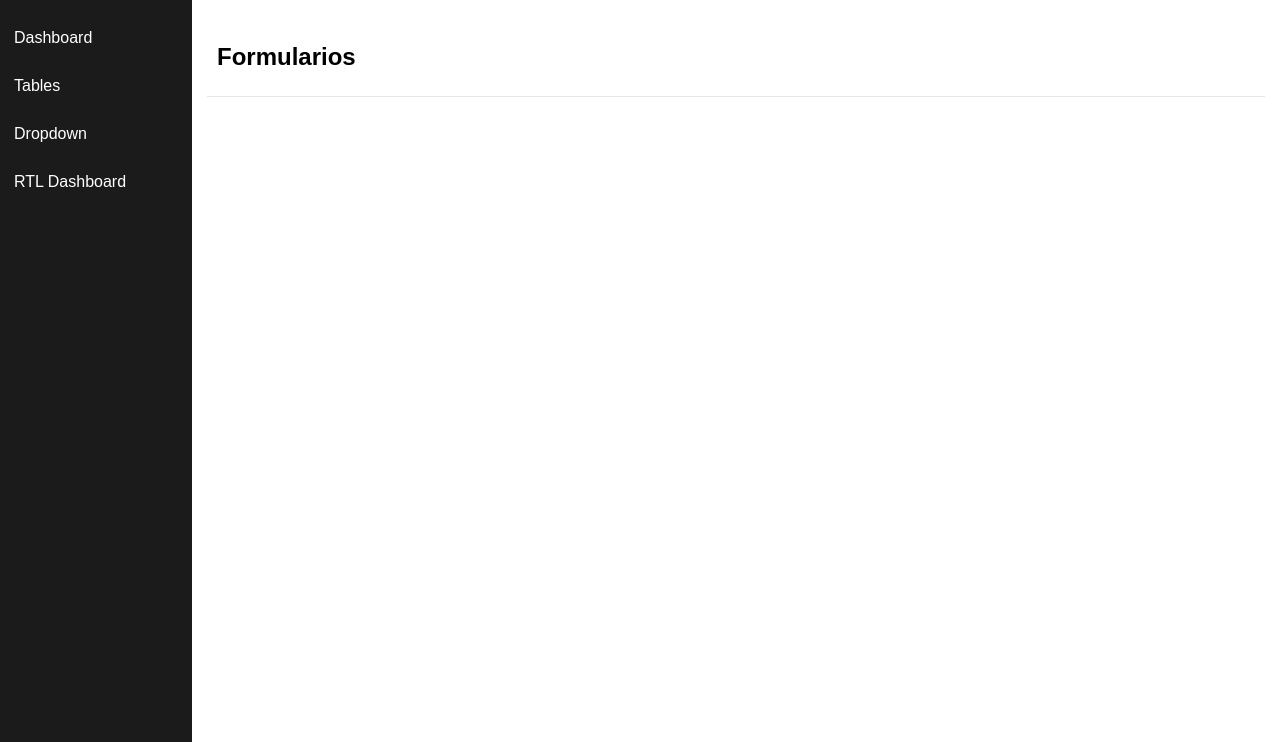
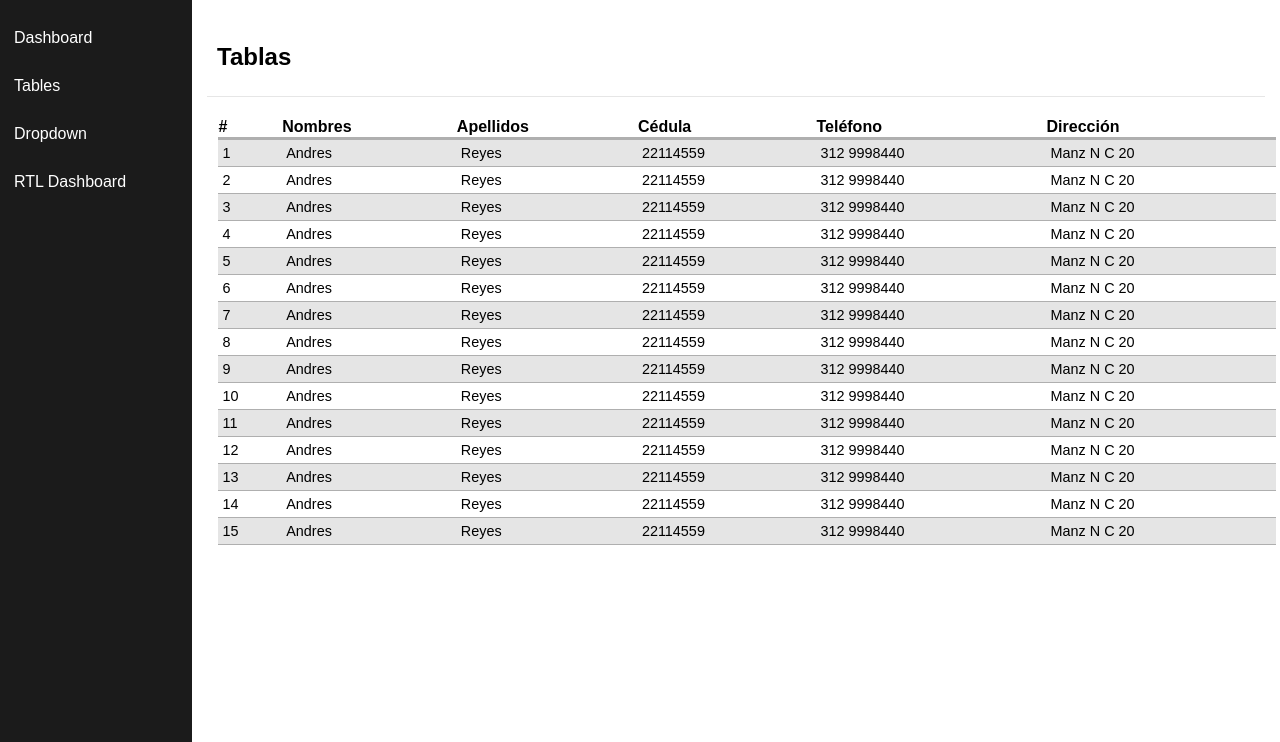
Before and after one commit to candres26/wide, a plain HTML site: page plantilla/tablas.html in a window 1280 px wide. Shown: the part 58-800 px from the top of the page. Drawn offline with Linux system fonts and the light colour scheme.

Commit message:
tabla de resultados

```diff
--- a/plantilla/css/index.css
+++ b/plantilla/css/index.css
@@ -208,18 +208,17 @@ label{
 	display: none;
 }
 
-.collapse.in{
-	border: 1px solid red;
+.in{
 	display: block;
 	font-size: 0.97em;
 	list-style-type: none;
 }
 
-.collapse.in>li{
+.in>li{
 	margin-left: -41px;
 }
 
-.collapse.in>li>a{
+.in>li>a{
 	color: #fff;
 	display: block;
 	text-decoration: none;
@@ -227,11 +226,41 @@ label{
 	padding-left: 30px;
 }
 
-.collapse.in>li>a:hover{
+.in>li>a:hover{
 	background-color: #000;
 }
 
-.collapse.in>li>a:visited{
+.in>li>a:visited{
 	text-decoration: none;
 	color: #fff;
 }
+
+.table{
+	border-collapse: collapse;
+}
+
+.table>thead{
+	border-bottom: 3px solid #AFAFAF;
+}
+
+.table>thead>tr>th{
+	text-align: left;
+}
+
+.table>tbody>tr{
+	border-bottom: 1px solid #AFAFAF;
+	font-size: 0.9em;
+}
+
+.table>tbody>tr>td{
+	padding: 5px;
+}
+
+.table>tbody>tr:hover{
+	background-color: #C8C8C8 !important;
+	cursor: pointer;
+}
+
+.table>tbody>tr:nth-child(odd){
+	background-color: #E5E5E5;
+}
--- a/plantilla/js/index.js
+++ b/plantilla/js/index.js
@@ -1,3 +1,8 @@
 function dropdown(){
-	alert(collapse.className);
+	var ele = document.querySelector('.collapse');
+	if(ele.classList.contains('in')){
+		ele.classList.remove('in');
+	}else{
+		ele.classList.add('in');
+	}
 }
--- a/plantilla/tablas.html
+++ b/plantilla/tablas.html
@@ -4,6 +4,7 @@
 	<meta charset="UTF-8">
 	<title>Template 1</title>
 	<link rel="stylesheet" href="css/index.css">
+	<script src="js/index.js"></script>
 </head>
 <body>
 	<div class="general-cont">
@@ -15,13 +16,157 @@
 			<ul class="list-menu">
 				<li><a href="index.html">Dashboard</a></li>
 				<li><a href="tablas.html">Tables</a></li>
-				<li><a href="#">Dropdown</a></li>
+					<li>
+					<a href="#" onclick="dropdown();">Dropdown</a>
+					<ul class="collapse">
+						<li><a href="#">Item 1</a></li>
+						<li><a href="#">Item 2</a></li>
+						<li><a href="#">Item 3</a></li>
+						<li><a href="#">Item 4</a></li>
+					</ul>
+				</li>
 				<li><a href="#">RTL Dashboard</a></li>
 			</ul>
 		</aside>
 		<section class="content">
 			<div class="row">
-				<h1 class="page-title">Formularios</h1>
+				<h1 class="page-title">Tablas</h1>
+				<div class="col-lg-12">
+					<table width="100%" class="table">
+						<thead>
+							<tr>
+								<th>#</th>
+								<th>Nombres</th>
+								<th>Apellidos</th>
+								<th>Cédula</th>
+								<th>Teléfono</th>
+								<th>Dirección</th>
+							</tr>
+						</thead>
+						<tbody>
+							<tr>
+								<td>1</td>
+								<td>Andres</td>
+								<td>Reyes</td>
+								<td>22114559</td>
+								<td>312 9998440</td>
+								<td>Manz N C 20</td>
+							</tr>
+							<tr>
+								<td>2</td>
+								<td>Andres</td>
+								<td>Reyes</td>
+								<td>22114559</td>
+								<td>312 9998440</td>
+								<td>Manz N C 20</td>
+							</tr>
+							<tr>
+								<td>3</td>
+								<td>Andres</td>
+								<td>Reyes</td>
+								<td>22114559</td>
+								<td>312 9998440</td>
+								<td>Manz N C 20</td>
+							</tr>
+							<tr>
+								<td>4</td>
+								<td>Andres</td>
+								<td>Reyes</td>
+								<td>22114559</td>
+								<td>312 9998440</td>
+								<td>Manz N C 20</td>
+							</tr>
+							<tr>
+								<td>5</td>
+								<td>Andres</td>
+								<td>Reyes</td>
+								<td>22114559</td>
+								<td>312 9998440</td>
+								<td>Manz N C 20</td>
+							</tr>
+							<tr>
+								<td>6</td>
+								<td>Andres</td>
+								<td>Reyes</td>
+								<td>22114559</td>
+								<td>312 9998440</td>
+								<td>Manz N C 20</td>
+							</tr>
+							<tr>
+								<td>7</td>
+								<td>Andres</td>
+								<td>Reyes</td>
+								<td>22114559</td>
+								<td>312 9998440</td>
+								<td>Manz N C 20</td>
+							</tr>
+							<tr>
+								<td>8</td>
+								<td>Andres</td>
+								<td>Reyes</td>
+								<td>22114559</td>
+								<td>312 9998440</td>
+								<td>Manz N C 20</td>
+							</tr>
+							<tr>
+								<td>9</td>
+								<td>Andres</td>
+								<td>Reyes</td>
+								<td>22114559</td>
+								<td>312 9998440</td>
+								<td>Manz N C 20</td>
+							</tr>
+							<tr>
+								<td>10</td>
+								<td>Andres</td>
+								<td>Reyes</td>
+								<td>22114559</td>
+								<td>312 9998440</td>
+								<td>Manz N C 20</td>
+							</tr>
+							<tr>
+								<td>11</td>
+								<td>Andres</td>
+								<td>Reyes</td>
+								<td>22114559</td>
+								<td>312 9998440</td>
+								<td>Manz N C 20</td>
+							</tr>
+							<tr>
+								<td>12</td>
+								<td>Andres</td>
+								<td>Reyes</td>
+								<td>22114559</td>
+								<td>312 9998440</td>
+								<td>Manz N C 20</td>
+							</tr>
+							<tr>
+								<td>13</td>
+								<td>Andres</td>
+								<td>Reyes</td>
+								<td>22114559</td>
+								<td>312 9998440</td>
+								<td>Manz N C 20</td>
+							</tr>
+							<tr>
+								<td>14</td>
+								<td>Andres</td>
+								<td>Reyes</td>
+								<td>22114559</td>
+								<td>312 9998440</td>
+								<td>Manz N C 20</td>
+							</tr>
+							<tr>
+								<td>15</td>
+								<td>Andres</td>
+								<td>Reyes</td>
+								<td>22114559</td>
+								<td>312 9998440</td>
+								<td>Manz N C 20</td>
+							</tr>
+						</tbody>
+					</table>
+				</div>
 			</div>
 
 		</section>
```
